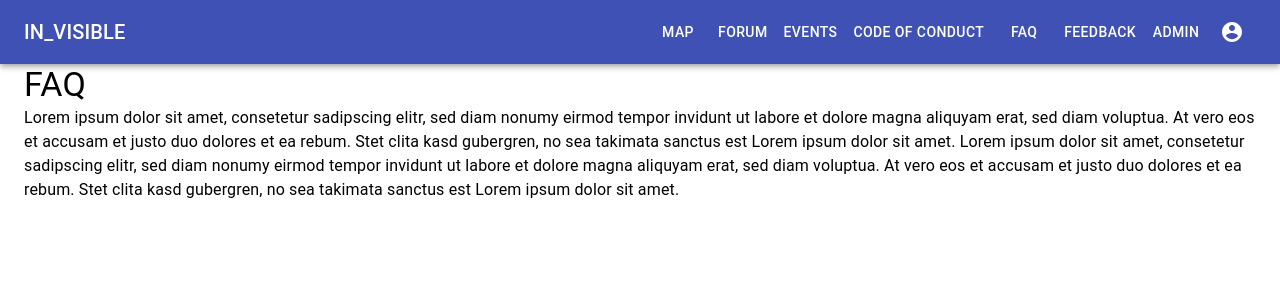
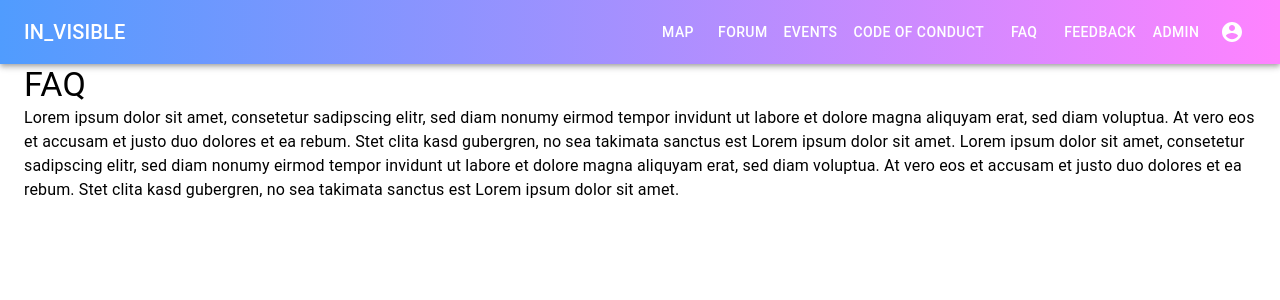
Before and after one commit to project-invisible/frontend, a React app: page /faq in a window 1280 px wide. Shown: the top 300 px of the page. Built offline with nearby package versions, Linux system fonts and the light colour scheme.

Commit message:
add styling and custom marker

```diff
--- a/src/map/PointsOfInterest.tsx
+++ b/src/map/PointsOfInterest.tsx
@@ -16,7 +16,7 @@ import {
   Circle,
   useLeaflet
 } from "react-leaflet";
-import { LatLngExpression } from "leaflet";
+import { LatLngExpression, Icon } from "leaflet";
 import { makeStyles } from "@material-ui/core/styles";
 import { useSelector, useDispatch } from "react-redux";
 import { getAllPOIs } from "./SearchReducer";
@@ -50,12 +50,20 @@ const PointsOfInterest = forwardRef((props, ref) => {
   const finishedFirstLoading: number = useSelector(
     (state: any) => state.searchStore.finishedFirstLoading
   );
+
   useEffect(() => {
     if (finishedFirstLoading === 1 && initialLoad === false) {
       updateMarkers();
       setInitialLoad(true);
     }
   });
+
+  const markerIcon = new Icon({
+    iconUrl: require('../images/mapMarker.svg'),
+    iconSize: [25,41],
+
+});
+
 
   const { map } = useLeaflet();
   const allPOIs: Array<PointOfInterest> = useSelector(
@@ -95,6 +103,7 @@ const PointsOfInterest = forwardRef((props, ref) => {
               <Marker
                 key={index}
                 position={coordinates}
+                icon={markerIcon}
                 onClick={() =>
                   showDetails
                     ? dispatch(getDetails(!(poi.id === detail.id), poi.id))
@@ -115,6 +124,7 @@ const PointsOfInterest = forwardRef((props, ref) => {
               <Marker
                 key={index}
                 position={coordinates}
+                icon={markerIcon}
                 onClick={() =>
                   showDetails
                     ? dispatch(getDetails(!(poi.id === detail.id), poi.id))
--- a/src/navigationbar/Navigationbar.tsx
+++ b/src/navigationbar/Navigationbar.tsx
@@ -19,6 +19,9 @@ const useStyles = makeStyles(theme => ({
   },
   title: {
     flexGrow: 1
+  },
+  header: {
+    background: 'linear-gradient(-90deg, #FF83FF, #509CFE)'
   }
 }));
 
@@ -28,7 +31,7 @@ function Navigationbar() {
   const classes = useStyles({});
 
   return (
-    <AppBar position="static">
+    <AppBar position="static" className={classes.header}>
       <Toolbar>
       <Typography variant="h6" className={classes.title}>
       IN_VISIBLE
```
Also changed, not shown: src/images/mapMarker.svg (added).
